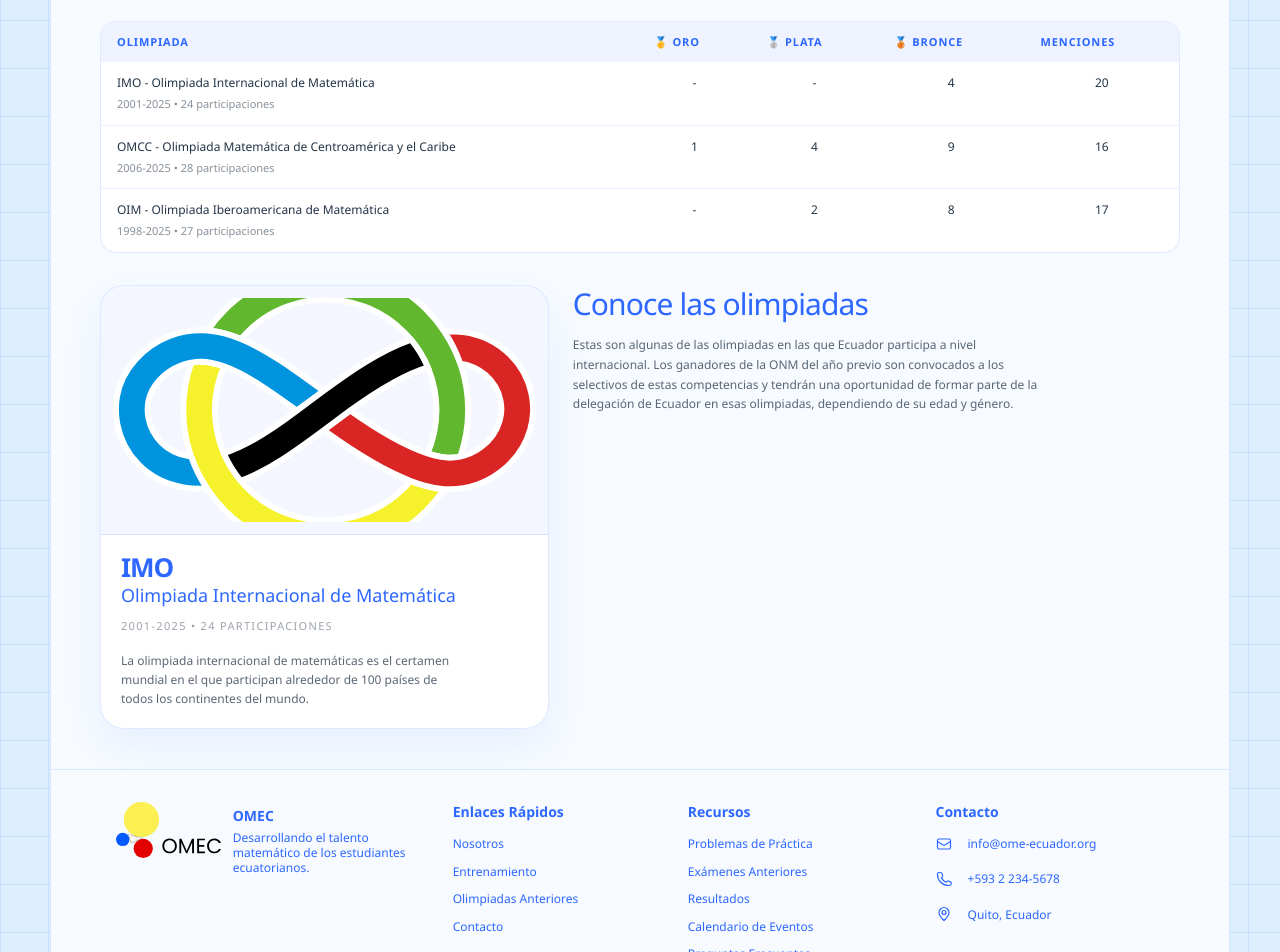
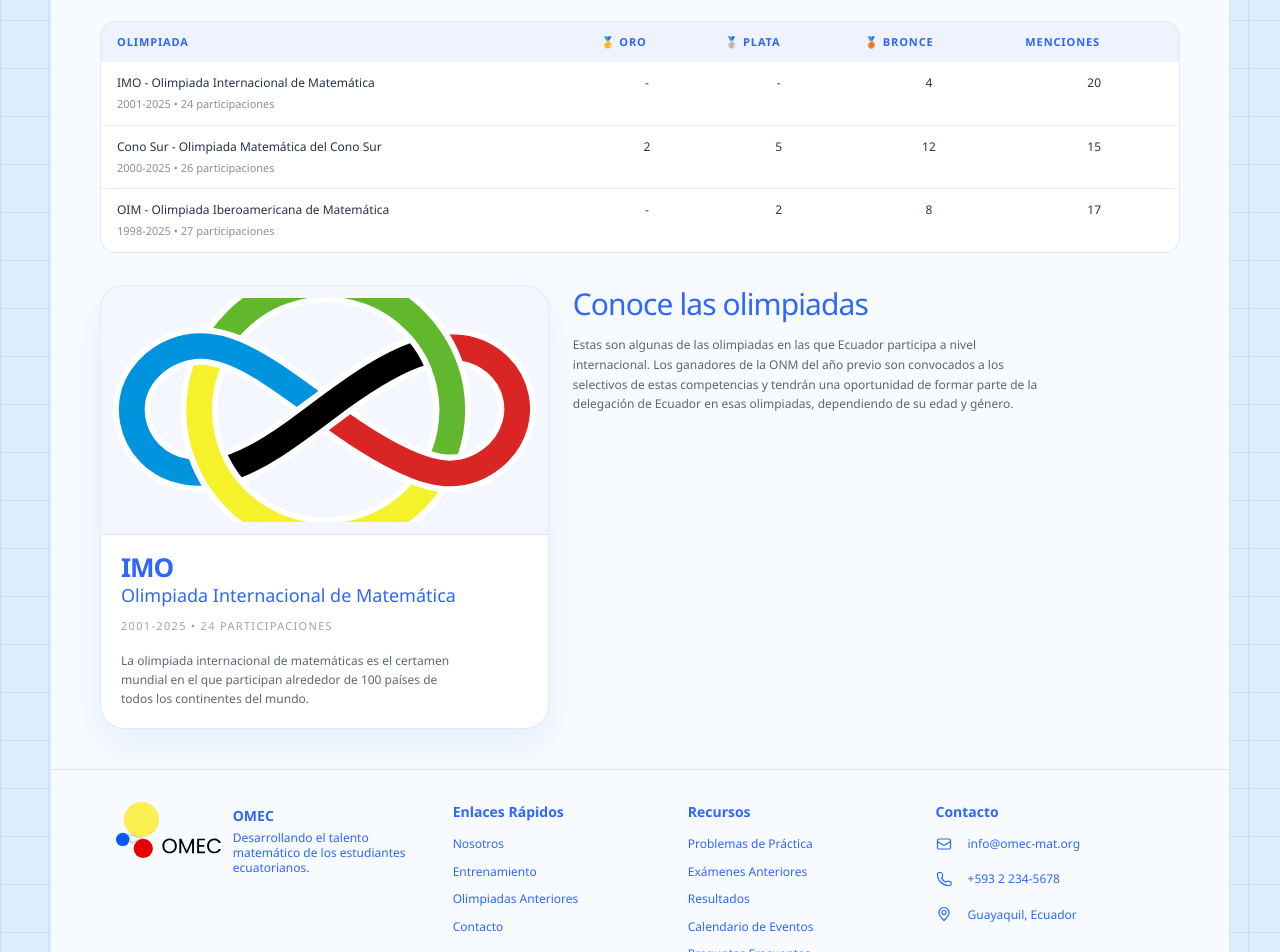
Before and after one commit to adriandelgado/omec-webpage, a SvelteKit app: page /olimpiadas-anteriores/internacionales in a window 1280 px wide. Shown: the part 460-1412 px from the top of the page. Built offline with nearby package versions, Linux system fonts and the light colour scheme.

Commit message:
fix: use somewhat real mock data

```diff
--- a/src/lib/components/layout/footer.svelte
+++ b/src/lib/components/layout/footer.svelte
@@ -2,8 +2,6 @@
 	import { resolve } from "$app/paths";
 	import logo_omec from "$lib/assets/logo-omec.svg";
 	import { ROUTES } from "$lib/constants";
-
-	const quick_links = ROUTES;
 
 	const resource_links = [
 		{ text: "Problemas de Práctica", href: "#" },
@@ -13,10 +11,11 @@
 		{ text: "Preguntas Frecuentes", href: "#" },
 	] as const;
 
+	// TODO: consolidate the info in a constants.ts file
 	const contact_links = [
 		{
-			text: "info@ome-ecuador.org",
-			href: "mailto:info@ome-ecuador.org",
+			text: "info@omec-mat.org",
+			href: "mailto:info@omec-mat.org",
 			label: "Correo electrónico",
 		},
 		{
@@ -25,8 +24,8 @@
 			label: "Teléfono",
 		},
 		{
-			text: "Quito, Ecuador",
-			href: "https://maps.google.com/?q=Quito,Ecuador",
+			text: "Guayaquil, Ecuador",
+			href: "https://maps.google.com/?q=Guayaquil,Ecuador",
 			label: "Ubicación",
 		},
 	] as const;
@@ -37,13 +36,13 @@
 	] as const;
 
 	type footer_href =
-		| (typeof quick_links)[number]["href"]
+		| (typeof ROUTES)[number]["href"]
 		| (typeof resource_links)[number]["href"]
 		| (typeof contact_links)[number]["href"]
 		| (typeof legal_links)[number]["href"];
 
 	function get_href(href: footer_href) {
-		return href.startsWith("/") ? resolve(href as (typeof quick_links)[number]["href"]) : href;
+		return href.startsWith("/") ? resolve(href as (typeof ROUTES)[number]["href"]) : href;
 	}
 
 	const icon_paths = {
@@ -74,7 +73,7 @@
 			<div>
 				<h2 class="text-sm font-semibold">Enlaces Rápidos</h2>
 				<ul class="mt-3 space-y-2 text-xs leading-relaxed">
-					{#each quick_links as link (link.href)}
+					{#each ROUTES as link (link.href)}
 						<li>
 							<a class="transition-opacity hover:opacity-70" href={resolve(link.href)}
 								>{link.text}</a
--- a/src/routes/contacto/+page.svelte
+++ b/src/routes/contacto/+page.svelte
@@ -3,12 +3,13 @@
 	import { contact_form_schema } from "./contact-form";
 	import { send_contact_message } from "./contacto.remote";
 
+	// TODO: consolidate the info in a constants.ts file
 	const contact_cards = [
 		{
 			title: "Correo Electrónico",
 			icon: Mail,
-			lines: ["info@ome-ecuador.org", "inscripciones@ome-ecuador.org"],
-			links: ["mailto:info@ome-ecuador.org", "mailto:inscripciones@ome-ecuador.org"],
+			lines: ["info@omec-mat.org"],
+			links: ["mailto:info@omec-mat.org"],
 		},
 		{
 			title: "Teléfono",
@@ -131,7 +132,7 @@
 							</div>
 							<div>
 								<p class="text-[12px] font-semibold text-copy">Ubicación</p>
-								<p class="mt-1 text-[13px] leading-[1.6] text-copy/72">Quito, Ecuador</p>
+								<p class="mt-1 text-[13px] leading-[1.6] text-copy/72">Guayaquil, Ecuador</p>
 							</div>
 						</div>
 					</div>
--- a/src/routes/olimpiadas-anteriores/internacionales/+page.svelte
+++ b/src/routes/olimpiadas-anteriores/internacionales/+page.svelte
@@ -12,13 +12,13 @@
 			mentions: 20,
 		},
 		{
-			olympiad: "OMCC - Olimpiada Matemática de Centroamérica y el Caribe",
-			years: "2006-2025",
-			participants: 28,
-			gold: 1,
-			silver: 4,
-			bronze: 9,
-			mentions: 16,
+			olympiad: "Cono Sur - Olimpiada Matemática del Cono Sur",
+			years: "2000-2025",
+			participants: 26,
+			gold: 2,
+			silver: 5,
+			bronze: 12,
+			mentions: 15,
 		},
 		{
 			olympiad: "OIM - Olimpiada Iberoamericana de Matemática",
```
